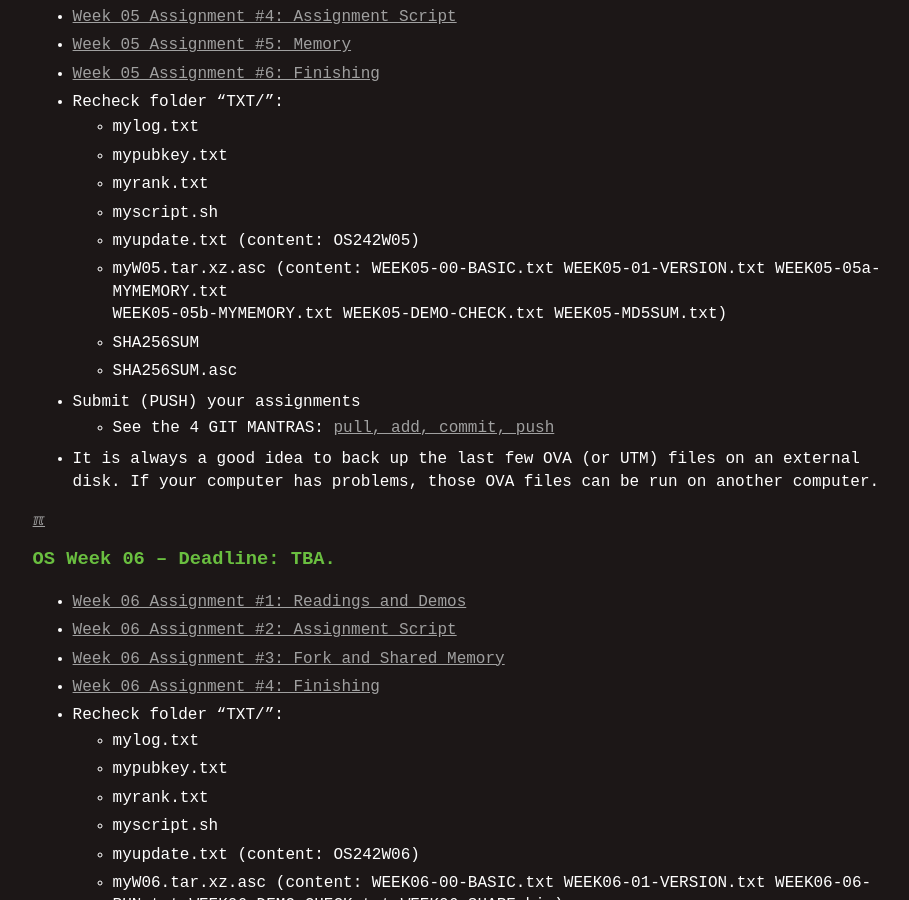
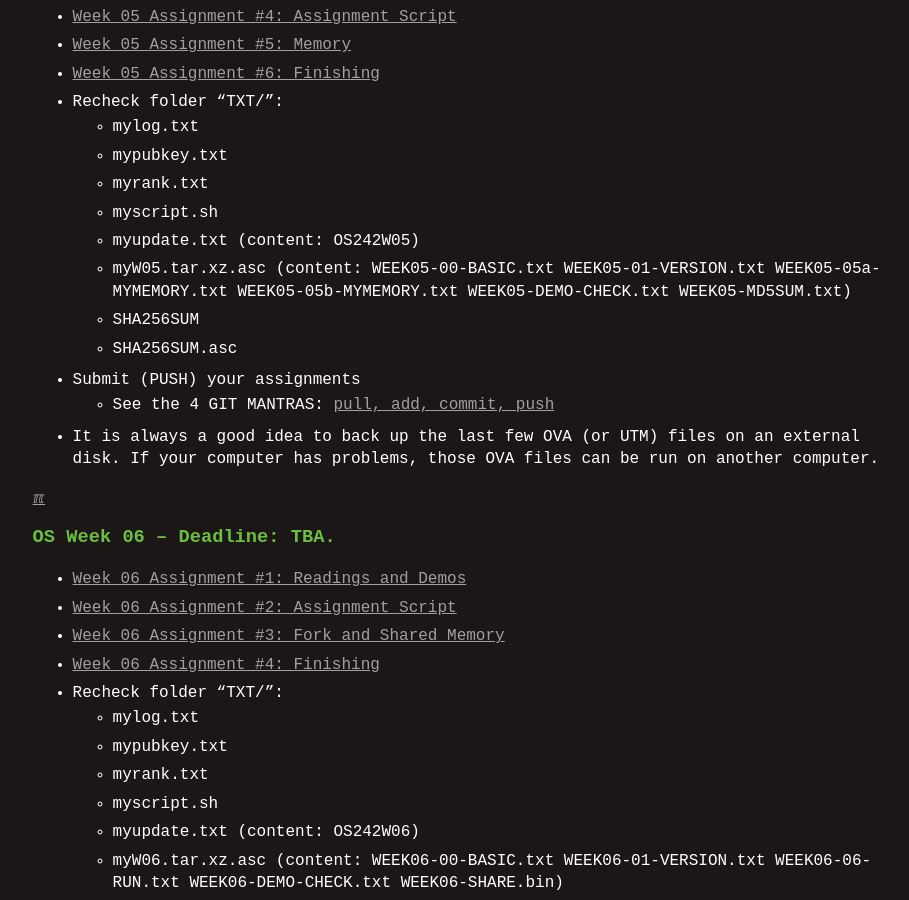
Before and after one commit to os2xx/demOS, a Jekyll site: the page built from index.md, in a window 1280 px wide and 900 px high, scrolled down 3420 px. Shown: the whole window, without its empty margins (165-1074 px from the left). Built offline with Jekyll 4.4.1, drawn with Linux system fonts in a browser that asks for light colours; some of the changed text lies outside the part shown.

Commit message:
modified:   index.md

```diff
--- a/_config.yml
+++ b/_config.yml
@@ -1,5 +1,5 @@
 title: Operating Systems Programming
-version:     "Sun 29 Sep 2024 00:01"
+version:     "Sun 29 Sep 2024 01:00"
 copyright:   "2024-2024"
 description: This is the Operating System course site,
       a GitHub Page, hosted at GitHub.com (thank you!).
--- a/index.md
+++ b/index.md
@@ -127,8 +127,7 @@ The Deadline is 7 (seven) days after the assignment was announced.
   * myrank.txt
   * myscript.sh
   * myupdate.txt (content: OS242W05)
-  * myW05.tar.xz.asc (content: WEEK05-00-BASIC.txt WEEK05-01-VERSION.txt WEEK05-05a-MYMEMORY.txt
-    WEEK05-05b-MYMEMORY.txt WEEK05-DEMO-CHECK.txt WEEK05-MD5SUM.txt)
+  * myW05.tar.xz.asc (content: WEEK05-00-BASIC.txt WEEK05-01-VERSION.txt WEEK05-05a-MYMEMORY.txt WEEK05-05b-MYMEMORY.txt WEEK05-DEMO-CHECK.txt WEEK05-MD5SUM.txt)
   * SHA256SUM
   * SHA256SUM.asc
 * Submit (PUSH) your assignments
```
